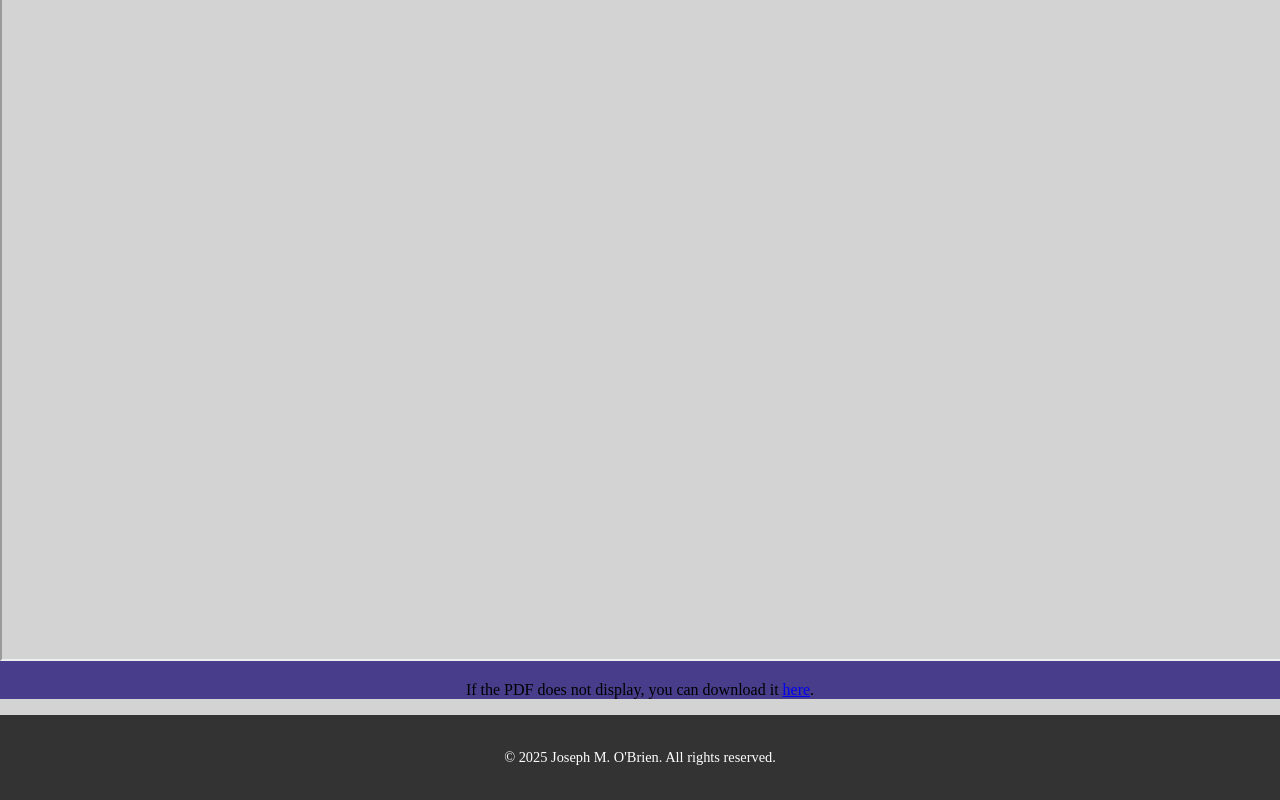
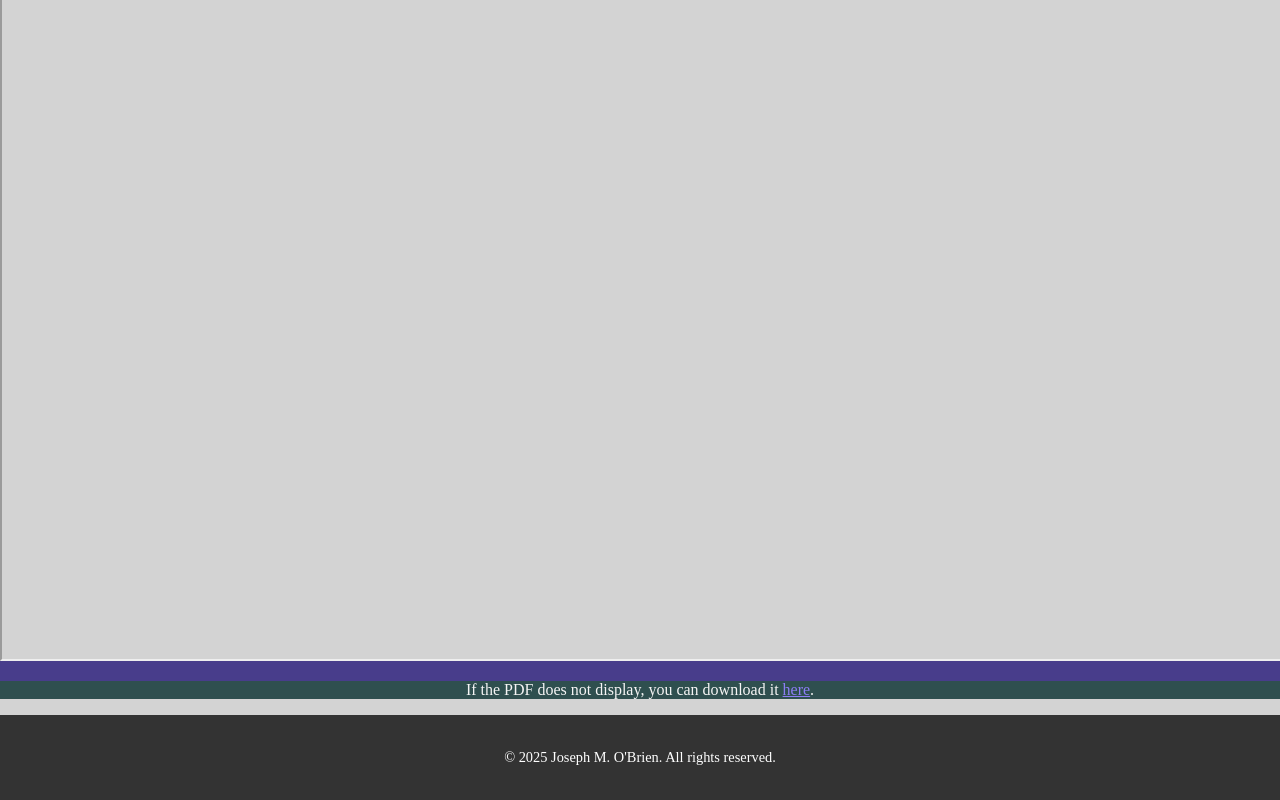
Before and after one commit to jobrien127/personal-site, a React (Create React App) app: page /resume in a window 1280 px wide. Shown: the part 477-1277 px from the top of the page. Built offline with nearby package versions, Linux system fonts and the light colour scheme; the HTML template or start-up script is replaced by a standard one.

Commit message:
fix resume prettier issues and styling

```diff
--- a/src/components/Resume/Resume.css
+++ b/src/components/Resume/Resume.css
@@ -12,3 +12,13 @@
   background-color: darkslategray;
   color: whitesmoke;
 }
+
+#resume p {
+  background-color: darkslategray;
+  color: whitesmoke;
+}
+
+#resume a {
+  color: #8d7df5;
+  background-color: darkslategray;
+}
--- a/src/components/Resume/Resume.tsx
+++ b/src/components/Resume/Resume.tsx
@@ -1,5 +1,5 @@
-import React from "react";
-import "./Resume.css";
+import React from 'react';
+import './Resume.css';
 
 const Resume: React.FC = () => {
   return (
@@ -15,7 +15,7 @@ const Resume: React.FC = () => {
         title="Joseph O'Brien CV"
       />
       <p>
-        If the PDF does not display, you can download it{" "}
+        If the PDF does not display, you can download it{' '}
         <a
           href="../../assets/Joseph_OBrien_CV.pdf"
           target="_blank"
```
